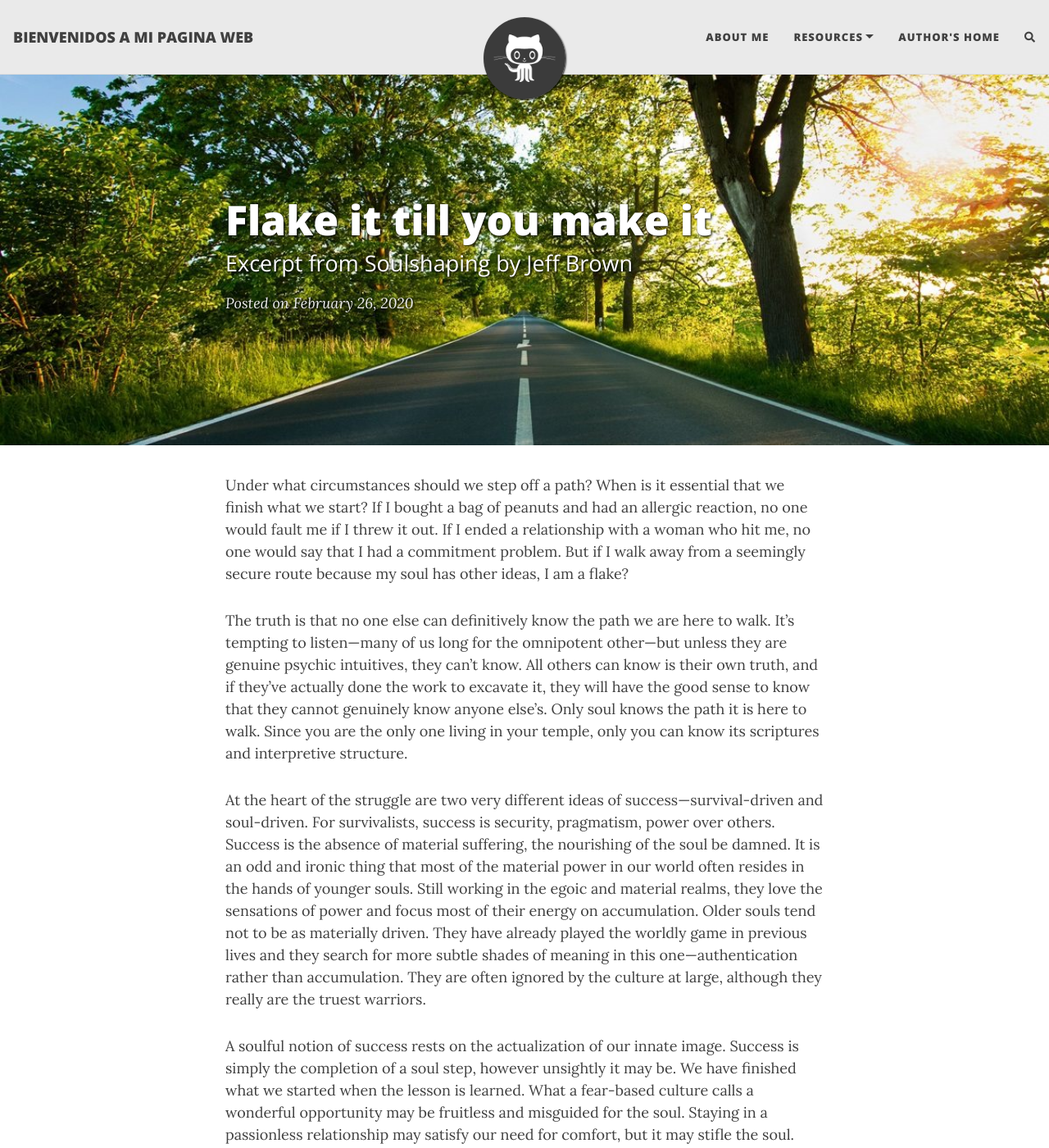
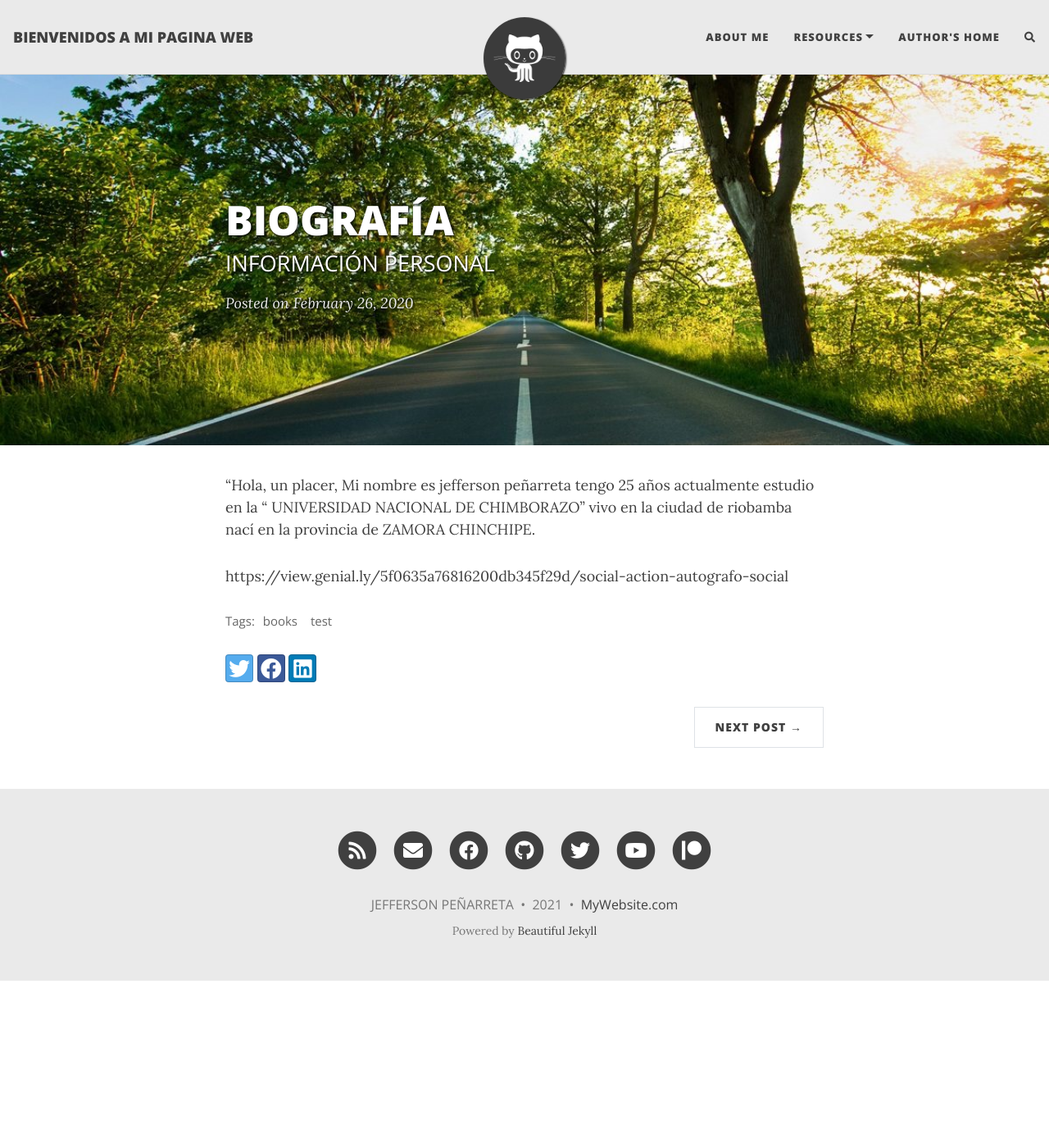
Before and after one commit to Djefferso/dario.github.io, a Jekyll site: the page built from _posts/2020-02-26-flake-it-till-you-make-it.md, in a window 1280 px wide and 1400 px high. Shown: the whole window at 82% size. Built offline with Jekyll 4.4.1, drawn with Linux system fonts in a browser that asks for light colours; nearby versions of some CDN libraries; comment, search, counter and statistics services are not loaded; some of the changed text lies outside the part shown.

Commit message:
Update 2020-02-26-flake-it-till-you-make-it.md

```diff
--- a/_posts/2020-02-26-flake-it-till-you-make-it.md
+++ b/_posts/2020-02-26-flake-it-till-you-make-it.md
@@ -1,17 +1,13 @@
 ---
 layout: post
-title: Flake it till you make it
-subtitle: Excerpt from Soulshaping by Jeff Brown
+title: BIOGRAFÍA
+subtitle: INFORMACIÓN PERSONAL
 cover-img: /assets/img/path.jpg
 thumbnail-img: /assets/img/thumb.png
 share-img: /assets/img/path.jpg
 tags: [books, test]
 ---
 
-Under what circumstances should we step off a path? When is it essential that we finish what we start? If I bought a bag of peanuts and had an allergic reaction, no one would fault me if I threw it out. If I ended a relationship with a woman who hit me, no one would say that I had a commitment problem. But if I walk away from a seemingly secure route because my soul has other ideas, I am a flake?
+ "Hola, un placer, Mi nombre es jefferson peñarreta tengo 25 años actualmente estudio en la " UNIVERSIDAD NACIONAL DE CHIMBORAZO" vivo en la ciudad de riobamba nací en la provincia de ZAMORA CHINCHIPE.
 
-The truth is that no one else can definitively know the path we are here to walk. It’s tempting to listen—many of us long for the omnipotent other—but unless they are genuine psychic intuitives, they can’t know. All others can know is their own truth, and if they’ve actually done the work to excavate it, they will have the good sense to know that they cannot genuinely know anyone else’s. Only soul knows the path it is here to walk. Since you are the only one living in your temple, only you can know its scriptures and interpretive structure.
-
-At the heart of the struggle are two very different ideas of success—survival-driven and soul-driven. For survivalists, success is security, pragmatism, power over others. Success is the absence of material suffering, the nourishing of the soul be damned. It is an odd and ironic thing that most of the material power in our world often resides in the hands of younger souls. Still working in the egoic and material realms, they love the sensations of power and focus most of their energy on accumulation. Older souls tend not to be as materially driven. They have already played the worldly game in previous lives and they search for more subtle shades of meaning in this one—authentication rather than accumulation. They are often ignored by the culture at large, although they really are the truest warriors.
-
-A soulful notion of success rests on the actualization of our innate image. Success is simply the completion of a soul step, however unsightly it may be. We have finished what we started when the lesson is learned. What a fear-based culture calls a wonderful opportunity may be fruitless and misguided for the soul. Staying in a passionless relationship may satisfy our need for comfort, but it may stifle the soul. Becoming a famous lawyer is only worthwhile if the soul demands it. It is an essential failure if you are called to be a monastic this time around. If you need to explore and abandon ten careers in order to stretch your soul toward its innate image, then so be it. Flake it till you make it.
+https://view.genial.ly/5f0635a76816200db345f29d/social-action-autografo-social
```
